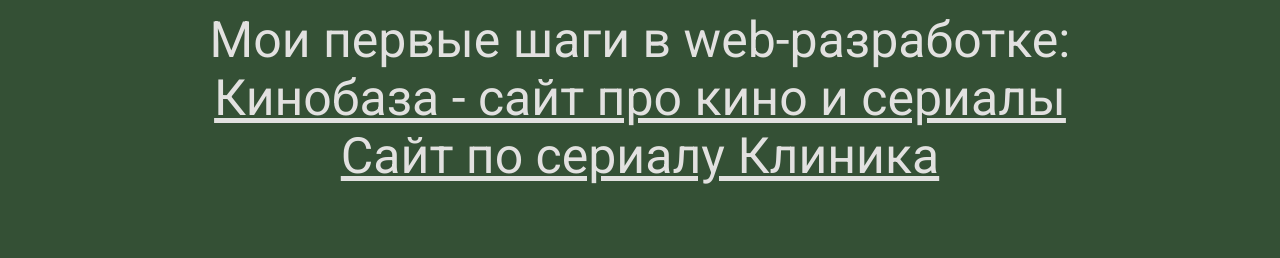
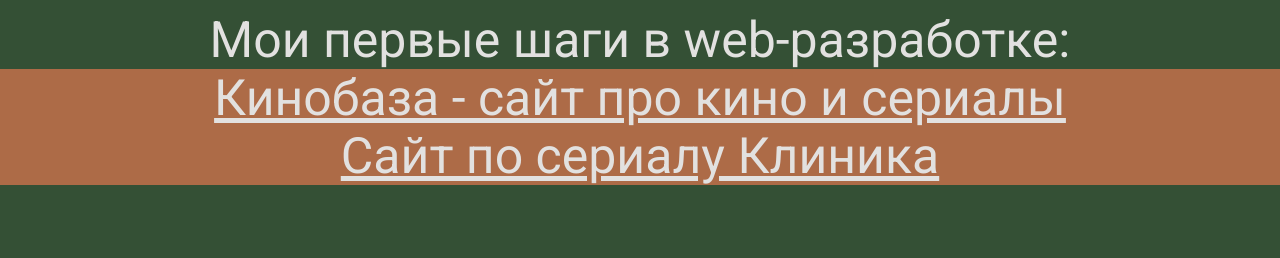
Before and after one commit to mizandarii/mizandarii.github.io, a PHP site: page / in a window 1280 px wide. Shown: the part 1019-1277 px from the top of the page. Run offline with PHP 8.4, Linux system fonts and the light colour scheme.

Commit message:
Update styles.css

```diff
--- a/styles.css
+++ b/styles.css
@@ -18,7 +18,7 @@ html{
 .my_projects {
     display: block;
     left: 10px;
-    background-color: ad6b47;
+    background-color: #ad6b47;
 }
 
 .my_projects a{
```
